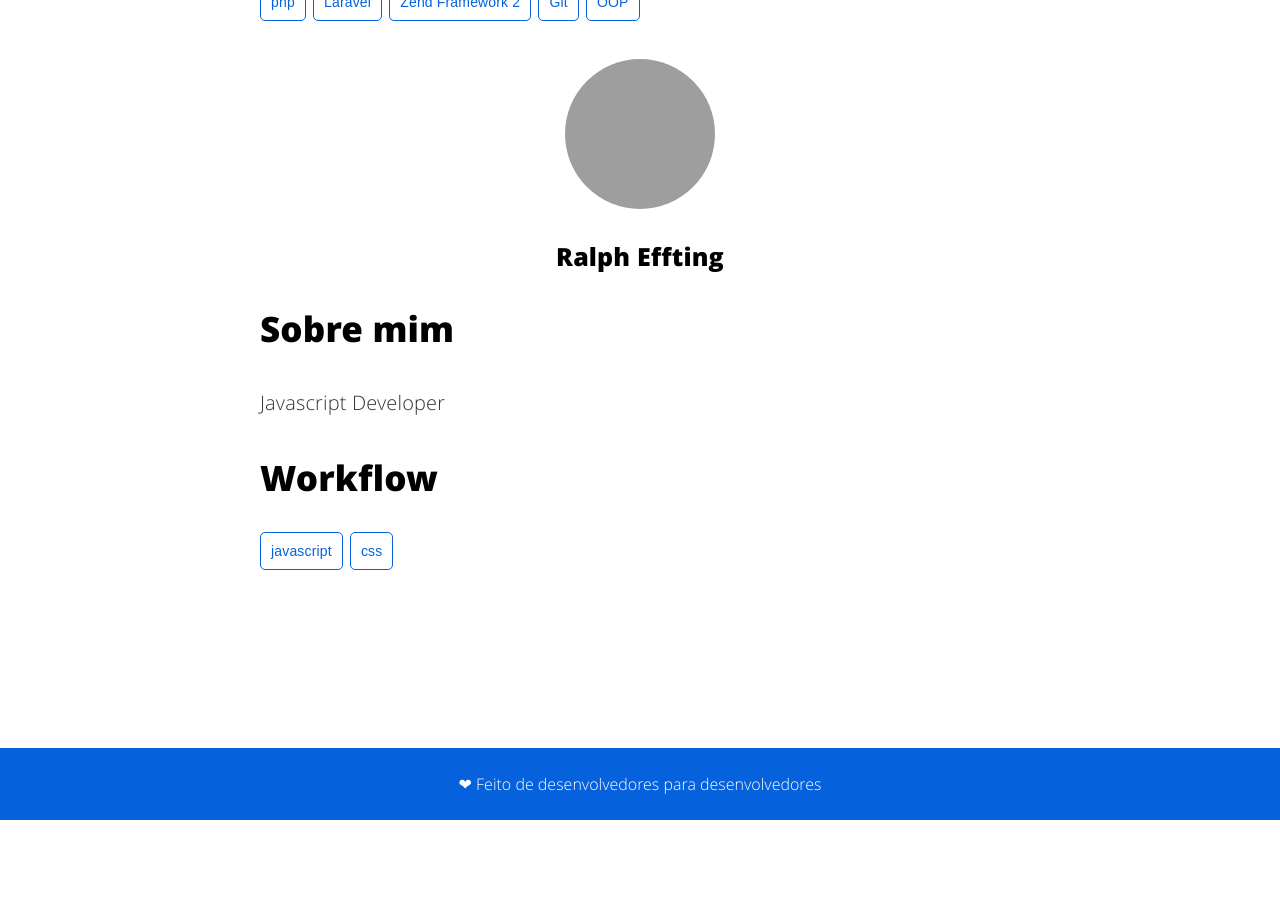
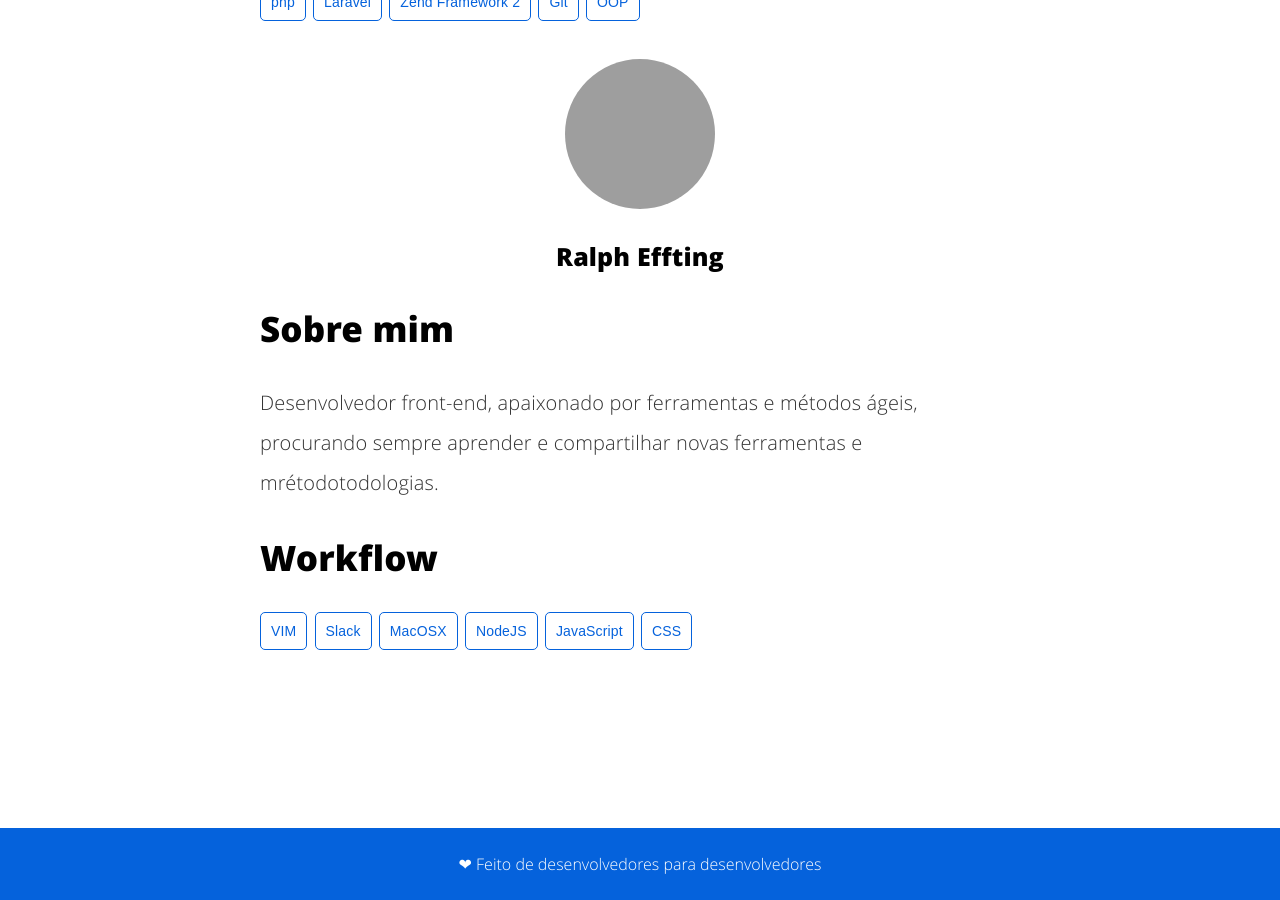
Before and after one commit to codetython/codetython.github.io, a Jekyll site: the page built from core_team.html, in a window 1280 px wide and 900 px high, scrolled down 2089 px. Built offline with Jekyll 4.4.1, drawn with Linux system fonts in a browser that asks for light colours; before the commit the page ends 2909 px from its top, so only the background shows below that; grey boxes are pictures that could not be loaded.

Commit message:
added Ralph bio

```diff
--- a/_config.yml
+++ b/_config.yml
@@ -41,15 +41,20 @@
       OOP:
   ralph:
     name: Ralph Effting
-    bio: Javascript Developer
+    bio: Desenvolvedor front-end, apaixonado por ferramentas e métodos ágeis, procurando sempre aprender e compartilhar novas ferramentas e mrétodotodologias.
     gravatar: 280df91e04ae8e99cfc981bb1088eb10
     email: ralfting@gmail.com
     web: http://ralfting.github.io
     twitter: ralfting
     github: ralfting
     workflow:
-      javascript:
-      css:
+      VIM:
+      Slack:
+      MacOSX:
+      NodeJS:
+      JavaScript:
+      CSS:
+
 
 # Build settings
 markdown: kramdown
```
